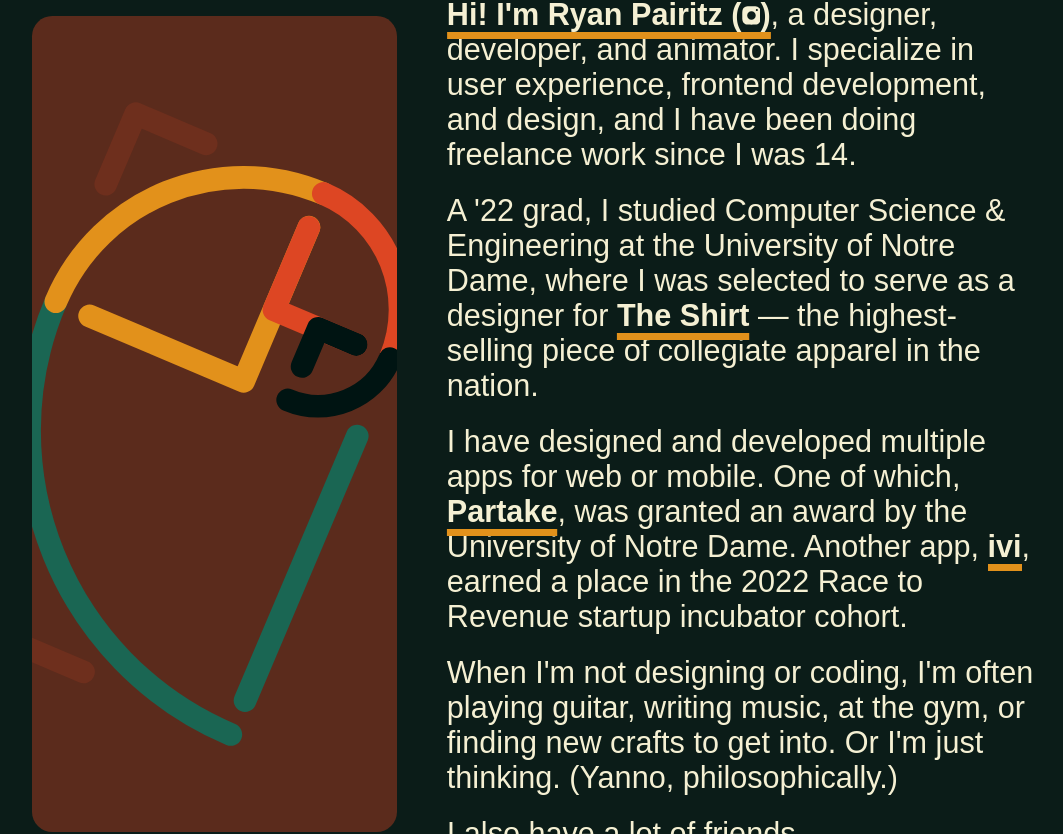
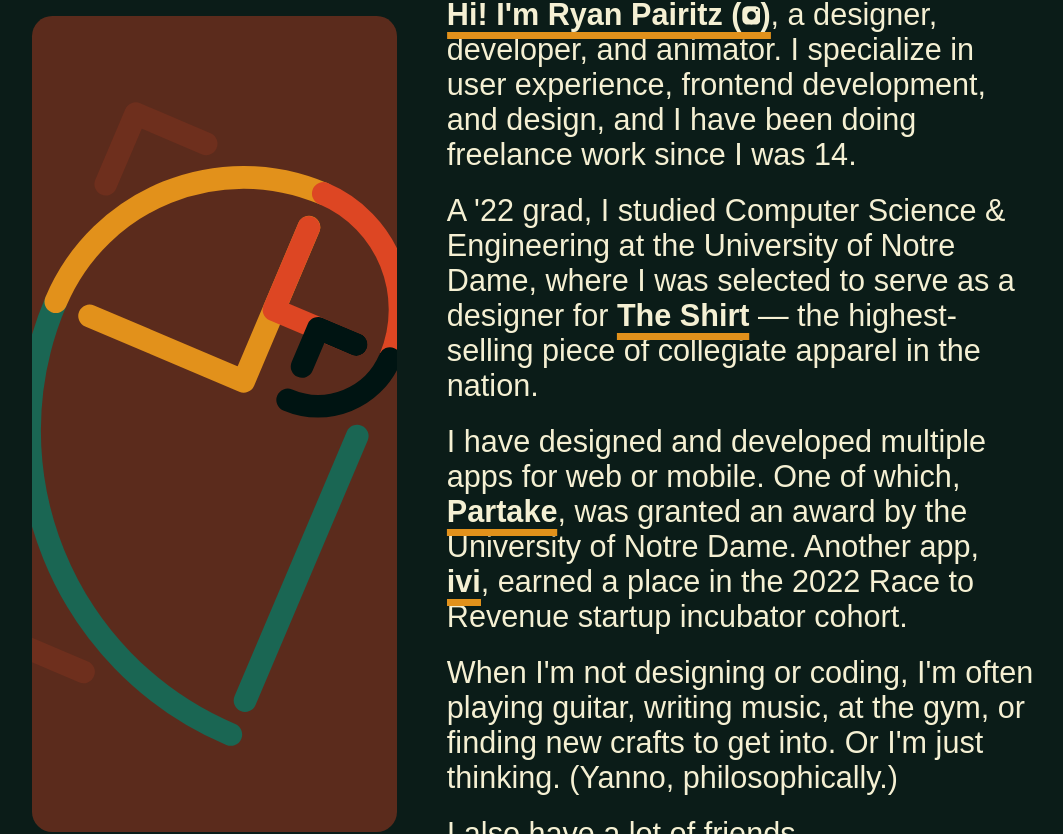
Before and after one commit to ryanpairitz/portfolio, a React (Create React App) app: page /about in a window 1280 px wide. Shown: the part 664-1498 px from the top of the page, without its empty margins (105-1168 px from the left). Built offline with nearby package versions, Linux system fonts and the light colour scheme; the HTML template or start-up script is replaced by a standard one; a web font is replaced by a local one.

Commit message:
prevent wrapping before punctn. after inline btn

```diff
--- a/src/Components/Home/About/About.css
+++ b/src/Components/Home/About/About.css
@@ -11,19 +11,13 @@
 
 .about-illustration-container {
     flex: 1 1 38.2%;
-    /* float: left; */
-    /* width: 38.2%; */
     display: flex;
     flex-direction: column;
     margin: 0.618rem 0;
     margin-left: 0;
-    /* max-height: 76.39vh; */
     background: rgba(221,70,35,0.382);
     border-radius: calc(22.5rem / 34);
 }
-
-/* .about-illustration {
-} */
 
 .link-container {
     display: inline-block;
--- a/src/Components/Home/About/About.js
+++ b/src/Components/Home/About/About.js
@@ -5,20 +5,15 @@
 import IllustrationParrot from "./IllustrationParrot";
 import AnimatedP from "./AnimatedP";
 
+const NoWrap = (props) => <span style={{ whiteSpace: "nowrap" }} {...props} />
 const About = () => {
-
     return (
         <div className="tab-container">
             <div className="about-container">
-            {/* <div className="about-svg-container">
-                <GoldenParrot />
-            </div> */}
-            {/* <span className="about-illustration-container"> */}
                 <IllustrationParrot className="about-illustration-container" />
-            {/* </span> */}
                 <span className="about-text-container">
-                {/* <IllustrationParrot className="about-illustration about-illustration-container" /> */}
                     <AnimatedP>
+                        <NoWrap>
                             <AnimatedLink href="https://www.instagram.com/ryanpairitz/" hasManyTypes={true}>
                                 {"Hi! I'm Ryan Pairitz (".split('').map((value, index) => (
                                     value === ' ' ?
@@ -28,7 +23,9 @@
                                 ))}
                                 <IconInstagram className="icon-inline" />
                                 <b>&#41;</b>
-                    </AnimatedLink>, a designer, developer, and animator. I specialize in user experience, frontend development, and design, and I have been doing freelance work since I was 14.
+                            </AnimatedLink>
+                            ,</NoWrap>
+                        &nbsp;a designer, developer, and animator. I specialize in user experience, frontend development, and design, and I have been doing freelance work since I was 14.
                     </AnimatedP>
                     <AnimatedP>
                         A '22 grad, I studied Computer Science &#38; Engineering at the University of Notre Dame, where I was selected to serve as a designer for&nbsp;
@@ -38,12 +35,18 @@
                     </AnimatedP>
                     <AnimatedP>
                         I have designed and developed multiple apps for web or mobile. One of which,&nbsp;
+                        <NoWrap>
                             <AnimatedLink>
                                 Partake
-                    </AnimatedLink>, was granted an award by the University of Notre Dame. Another app,&nbsp;
+                            </AnimatedLink>
+                            ,</NoWrap>
+                        &nbsp;was granted an award by the University of Notre Dame. Another app,&nbsp;
+                        <NoWrap>
                             <AnimatedLink>
                                 ivi
-                    </AnimatedLink>, earned a place in the 2022 Race to Revenue startup incubator cohort.
+                            </AnimatedLink>
+                            ,</NoWrap>
+                        &nbsp;earned a place in the 2022 Race to Revenue startup incubator cohort.
                     </AnimatedP>
                     <AnimatedP>
                         When I'm not designing or coding, I'm often playing guitar, writing music, at the gym, or finding new crafts to get into. Or I'm just thinking. &#40;Yanno, philosophically.&#41;
@@ -51,9 +54,7 @@
                     <AnimatedP>
                         I also have a lot of friends.
                     </AnimatedP>
-                {/* <Contact /> */}
                 </span>
-            {/* <div className="about-svg-container-alt"><GoldenParrot /></div> */}
             </div>
             <Contact />
         </div>
```
Lines whose indentation alone changed are shown as unchanged.
